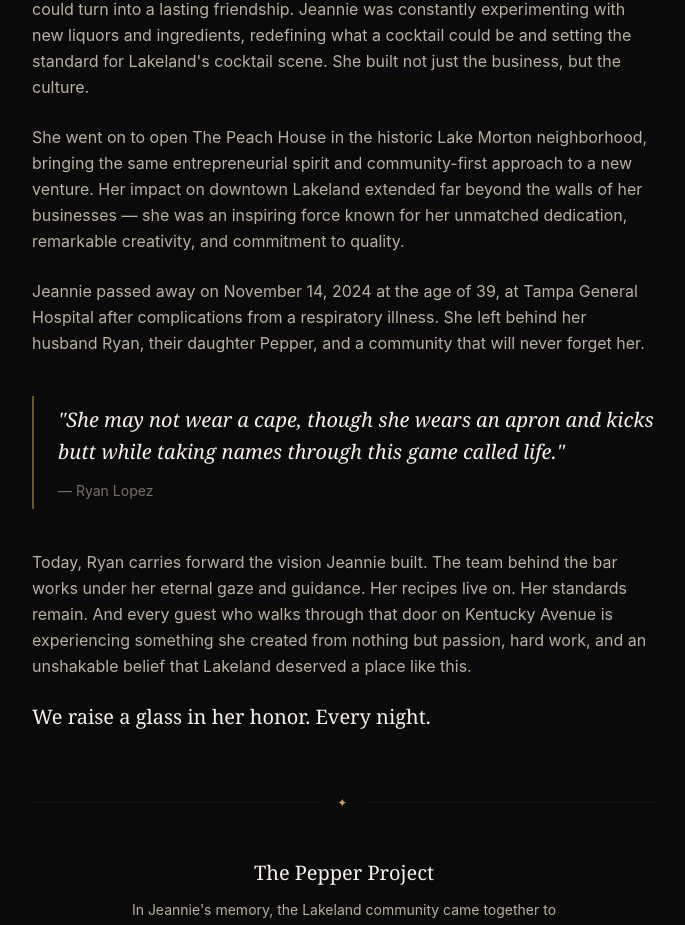
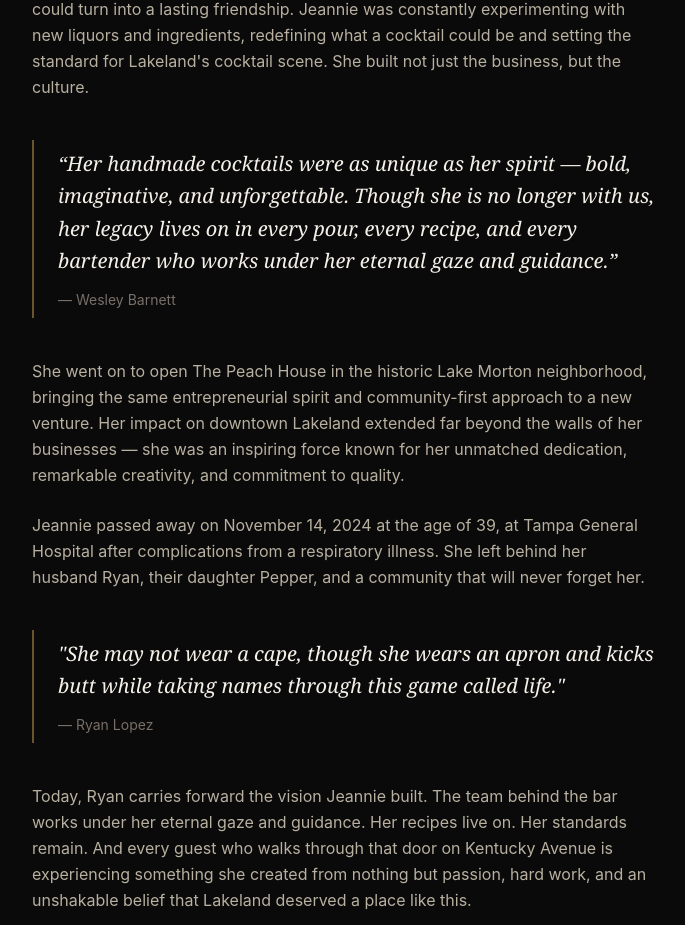
Before and after one commit to wesbenterprise/revival-classic-cocktails, a Next.js app: page /jeannie in a window 1280 px wide. Shown: the part 1594-2519 px from the top of the page, without its empty margins (296-981 px from the left). Built offline with nearby package versions, Linux system fonts and the light colour scheme.

Commit message:
Add Wesley Barnett tribute quote to Jeannie memorial page

```diff
--- a/src/app/jeannie/page.tsx
+++ b/src/app/jeannie/page.tsx
@@ -75,6 +75,19 @@ export default function JeanniePage() {
             ingredients, redefining what a cocktail could be and setting the standard for
             Lakeland&apos;s cocktail scene. She built not just the business, but the culture.
           </p>
+
+          {/* Wesley's tribute from the original Revival website */}
+          <blockquote className="border-l-2 border-revival-amber/50 pl-6 py-2 my-10">
+            <p className="font-display text-xl text-revival-cream italic leading-relaxed">
+              &ldquo;Her handmade cocktails were as unique as her spirit — bold, imaginative,
+              and unforgettable. Though she is no longer with us, her legacy lives on in every
+              pour, every recipe, and every bartender who works under her eternal gaze and
+              guidance.&rdquo;
+            </p>
+            <cite className="block mt-3 text-revival-cream-dim text-sm not-italic">
+              — Wesley Barnett
+            </cite>
+          </blockquote>
 
           <p>
             She went on to open The Peach House in the historic Lake Morton neighborhood,
```
